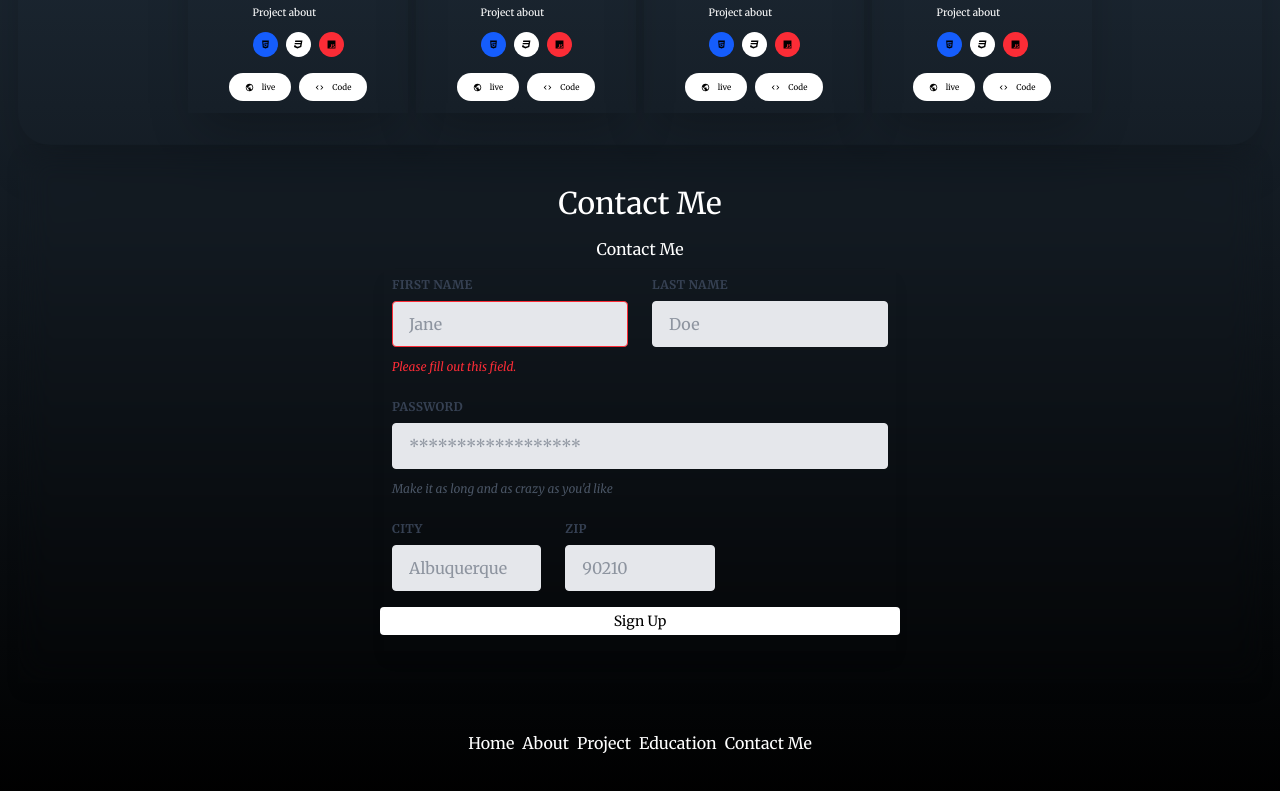
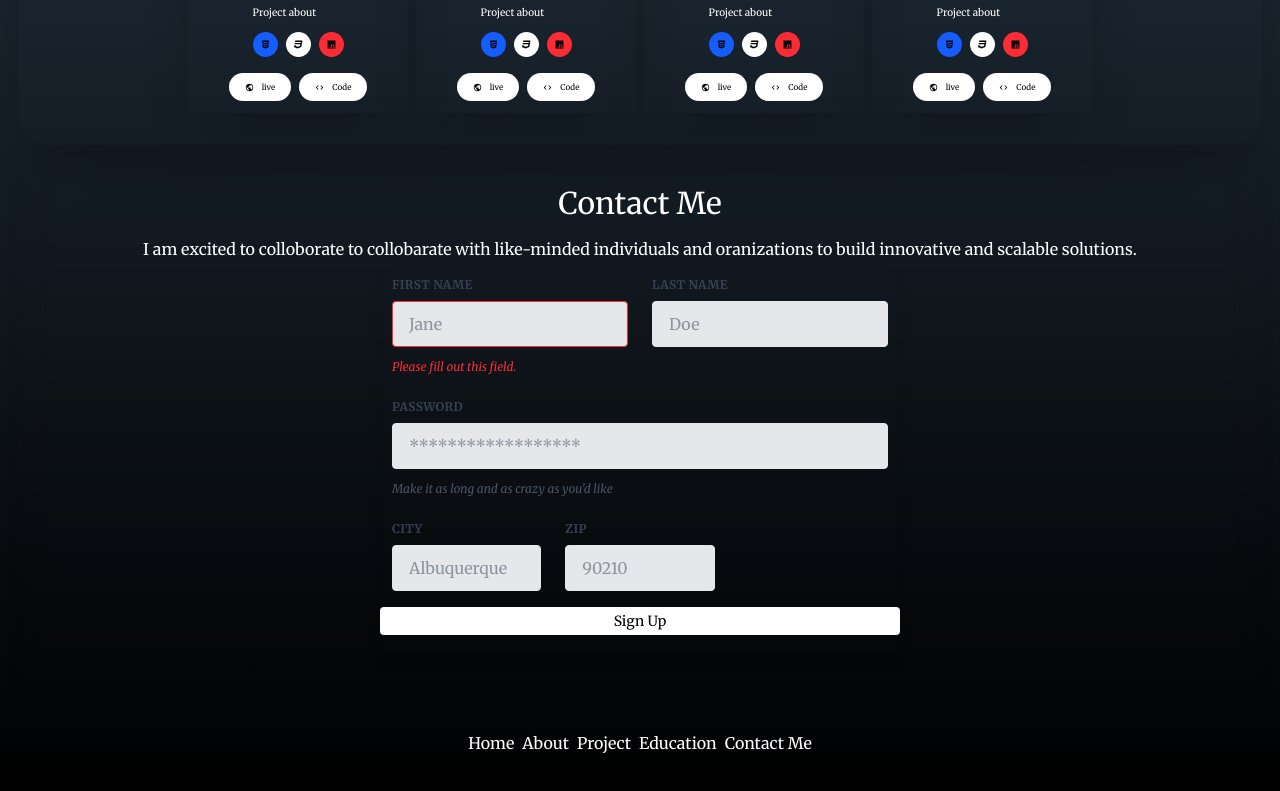
Before and after one commit to Supa-Thobile2/portfolio-melsoft2, a React (Vite) app: page / in a window 1280 px wide. Shown: the part 1986-2777 px from the top of the page. Built offline with nearby package versions, Linux system fonts and the light colour scheme; a web font is replaced by a local one.

Commit message:
added updates

```diff
--- a/src/components/contact/Contact.jsx
+++ b/src/components/contact/Contact.jsx
@@ -38,7 +38,7 @@ function Contact() {
         <div className='flex items-center justify-center flex-col mx-auto w-full   p-8 shadow-lg bg-r-[ #2C5364, #203A43, #0F2027] backdrop-filter backdrop-blur-lg'>
 
                 <h1 className='text-3xl text-white py-2 '>Contact Me</h1>
-                <p className='text-base text-white py-2 '>Contact Me </p>
+                <p className='text-base text-white py-2 '>I am excited to colloborate to collobarate with like-minded individuals and oranizations to build innovative and scalable solutions. </p>
 
                  <form class="w-full max-w-lg  p-2 shadow-lg" onSubmit={handleOnSubmit} >
   <div class="flex flex-wrap -mx-3 mb-6">
--- a/src/components/navbar/NavBar.jsx
+++ b/src/components/navbar/NavBar.jsx
@@ -10,8 +10,8 @@ const toggleMenu = () =>{
 }
   return (
 
-<div>
-       <div className='flex justify-between items-center p-2 md:didden' onClick={toggleMenu} >
+<div className=''>
+       <div className='flex justify-between items-center p-2   md:didden' onClick={toggleMenu} >
         <h1 className='text-[1.3rem] text-amber-50'>Thobile N.</h1>
         <button className='b-white px-4 py-2 rounded-md text-white text-[1rem]'>X</button>
       {isOpen && (
```
